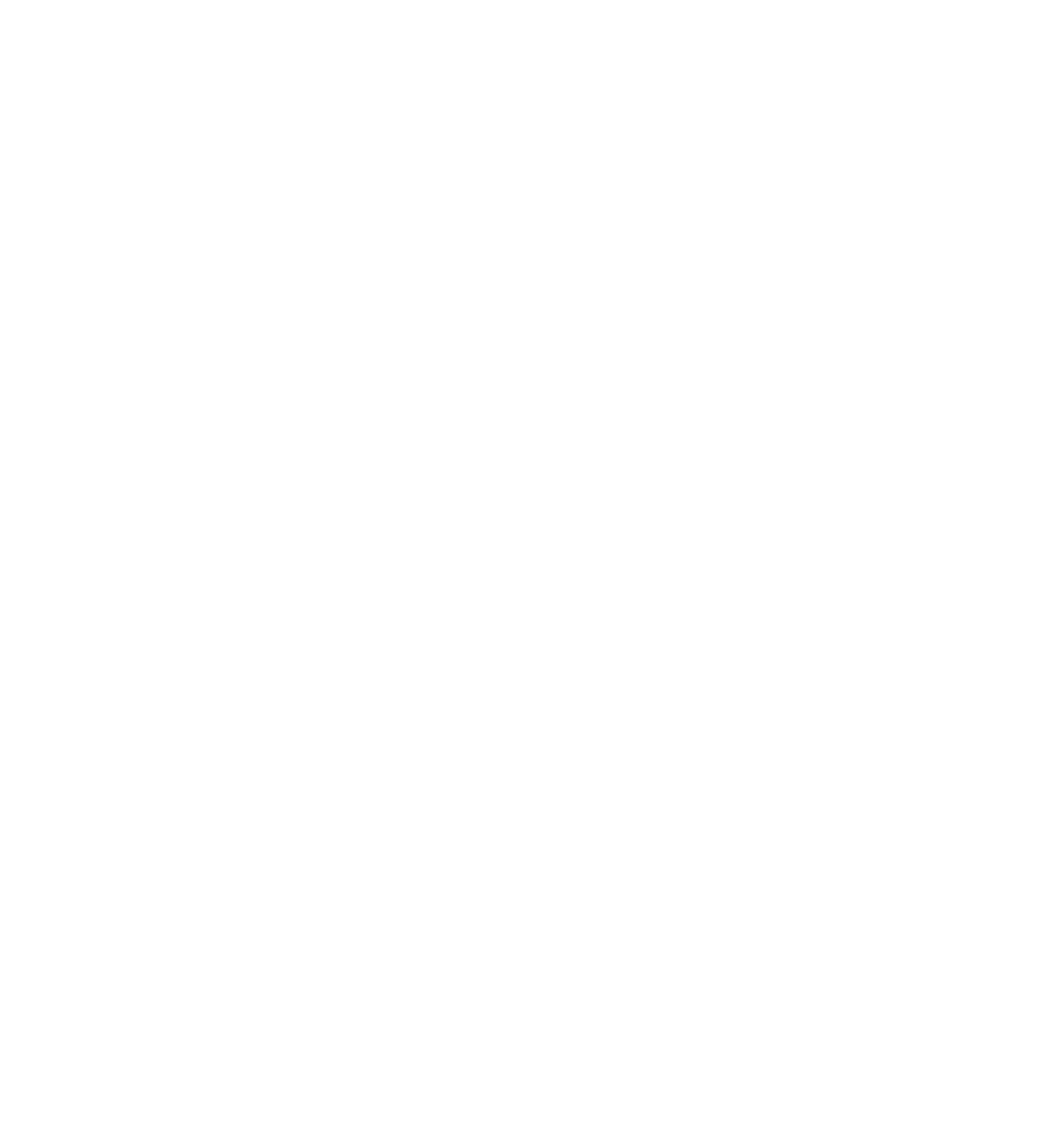
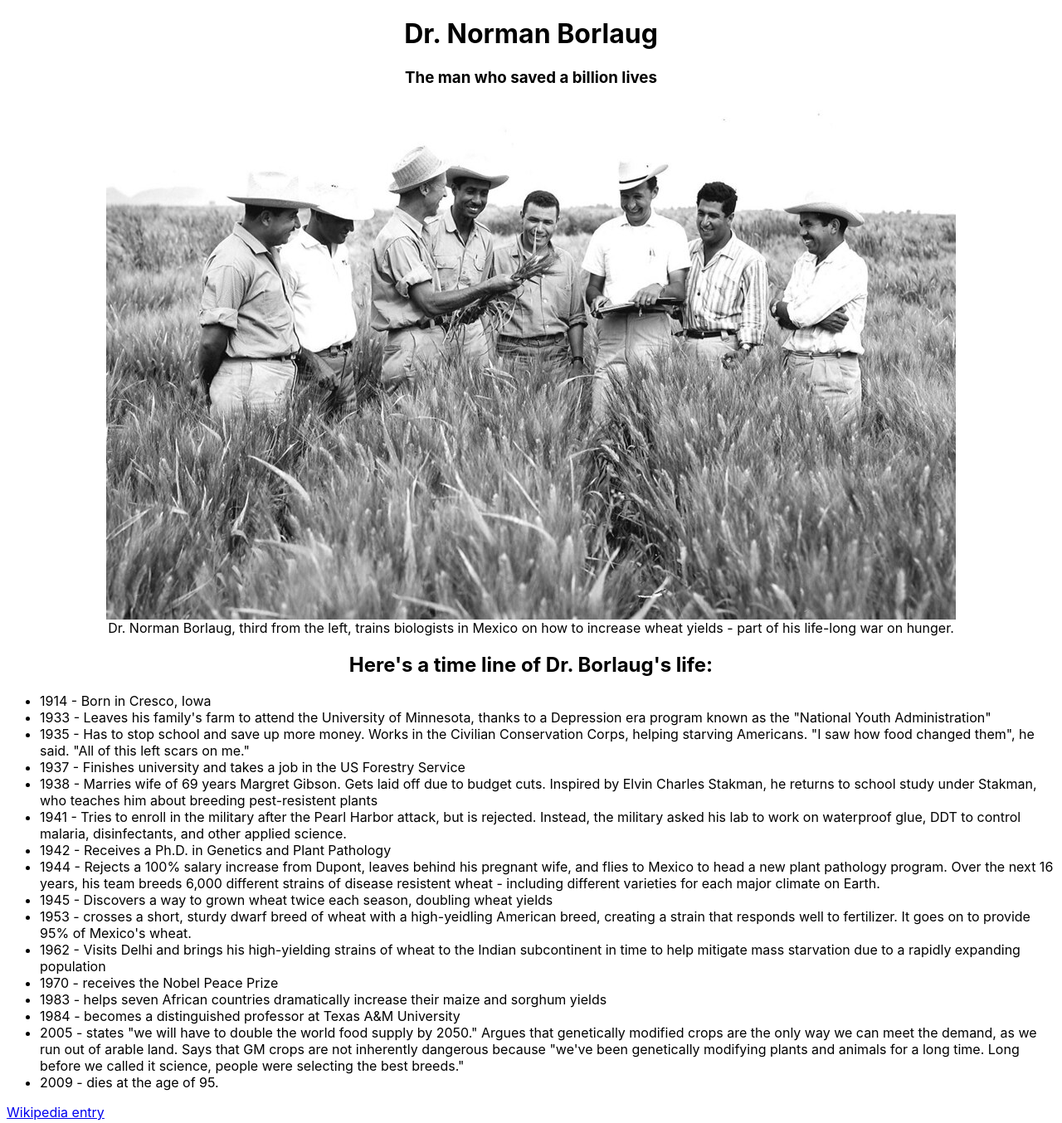
Before and after one commit to enionsouza/HTML-CSS1, a plain HTML site: page index.html in a window 1280 px wide. Shown: the whole page at 83% size. Before the commit the page ends 800 px from the top, so only its background shows below. Drawn offline with Linux system fonts and the light colour scheme.

Commit message:
Final project

```diff
--- a/index.html
+++ b/index.html
@@ -2,11 +2,46 @@
 <html lang="en">
 <head>
     <meta charset="UTF-8">
+    <link rel="stylesheet" href="style.css">
     <meta name="viewport" content="width=device-width, initial-scale=1.0">
-    <title id="title">Dr. Norman Borlaug</title>
+    <title>Dr. Norman Borlaug</title>
 </head>
 <body>
     <main id="main">
+    <h1 id="title">Dr. Norman Borlaug</h1>
+    <h3>The man who saved a billion lives</h3>
+    <div id="img-div">
+        <img id="image" src="tribute.jpg">
+        <figcaption id="img-caption" >Dr. Norman Borlaug, third from the left, trains biologists in Mexico on how to increase wheat yields - part of his life-long war on hunger.</figcaption>
+
+    </div>
+    <div id="tribute-info">
+        <h2>Here's a time line of Dr. Borlaug's life: </h2>
+
+        <ul>
+            <li>1914 - Born in Cresco, Iowa </li>
+            <li>1933 - Leaves his family's farm to attend the University of Minnesota, thanks to a Depression era program known as the "National Youth Administration"</li>
+            <li>1935 - Has to stop school and save up more money. Works in the Civilian Conservation Corps, helping starving Americans. "I saw how food changed them", he said. "All of this left scars on me."</li>
+            <li>1937 - Finishes university and takes a job in the US Forestry Service</li>
+            <li>1938 - Marries wife of 69 years Margret Gibson. Gets laid off due to budget cuts. Inspired by Elvin Charles Stakman, he returns to school study under Stakman, who teaches him about breeding pest-resistent plants</li>
+            <li>1941 - Tries to enroll in the military after the Pearl Harbor attack, but is rejected. Instead, the military asked his lab to work on waterproof glue, DDT to control malaria, disinfectants, and other applied science.</li>
+            <li>1942 - Receives a Ph.D. in Genetics and Plant Pathology</li>
+            <li>1944 - Rejects a 100% salary increase from Dupont, leaves behind his pregnant wife, and flies to Mexico to head a new plant pathology program. Over the next 16 years, his team breeds 6,000 different strains of disease resistent wheat - including different varieties for each major climate on Earth.</li>
+            <li>1945 - Discovers a way to grown wheat twice each season, doubling wheat yields</li>
+            <li>1953 - crosses a short, sturdy dwarf breed of wheat with a high-yeidling American breed, creating a strain that responds well to fertilizer. It goes on to provide 95% of Mexico's wheat.</li>
+            <li>1962 - Visits Delhi and brings his high-yielding strains of wheat to the Indian subcontinent in time to help mitigate mass starvation due to a rapidly expanding population</li>
+            <li>1970 - receives the Nobel Peace Prize</li>
+            <li>1983 - helps seven African countries dramatically increase their maize and sorghum yields</li>
+            <li>1984 - becomes a distinguished professor at Texas A&M University</li>
+            <li>2005 - states "we will have to double the world food supply by 2050." Argues that genetically modified crops are the only way we can meet the demand, as we run out of arable land. Says that GM crops are not inherently dangerous because "we've been genetically modifying plants and animals for a long time. Long before we called it science, people were selecting the best breeds."</li>
+            <li>2009 - dies at the age of 95.</li>
+        </ul>
+        <a id="tribute-link" href="https://en.wikipedia.org/wiki/Norman_Borlaug" target="_blank">Wikipedia entry</a>
+
+    </div>
+
+
+
 
 
 
--- /dev/null
+++ b/style.css
@@ -0,0 +1,23 @@
+body {
+font-family: -apple-system, BlinkMacSystemFont, "Segoe UI", "Roboto", "Helvetica Neue", Arial, sans-serif;
+}
+h1{
+text-align: center;
+}
+h2{
+    text-align: center;
+}
+h3{
+    text-align: center;
+}
+#img-caption{
+    text-align: center;
+    display: block;
+}
+
+#image {
+    max-width: 100%;
+    display: block;
+    margin: 0 auto;
+
+}
```
Also changed, not shown: tribute.jpg (added).
